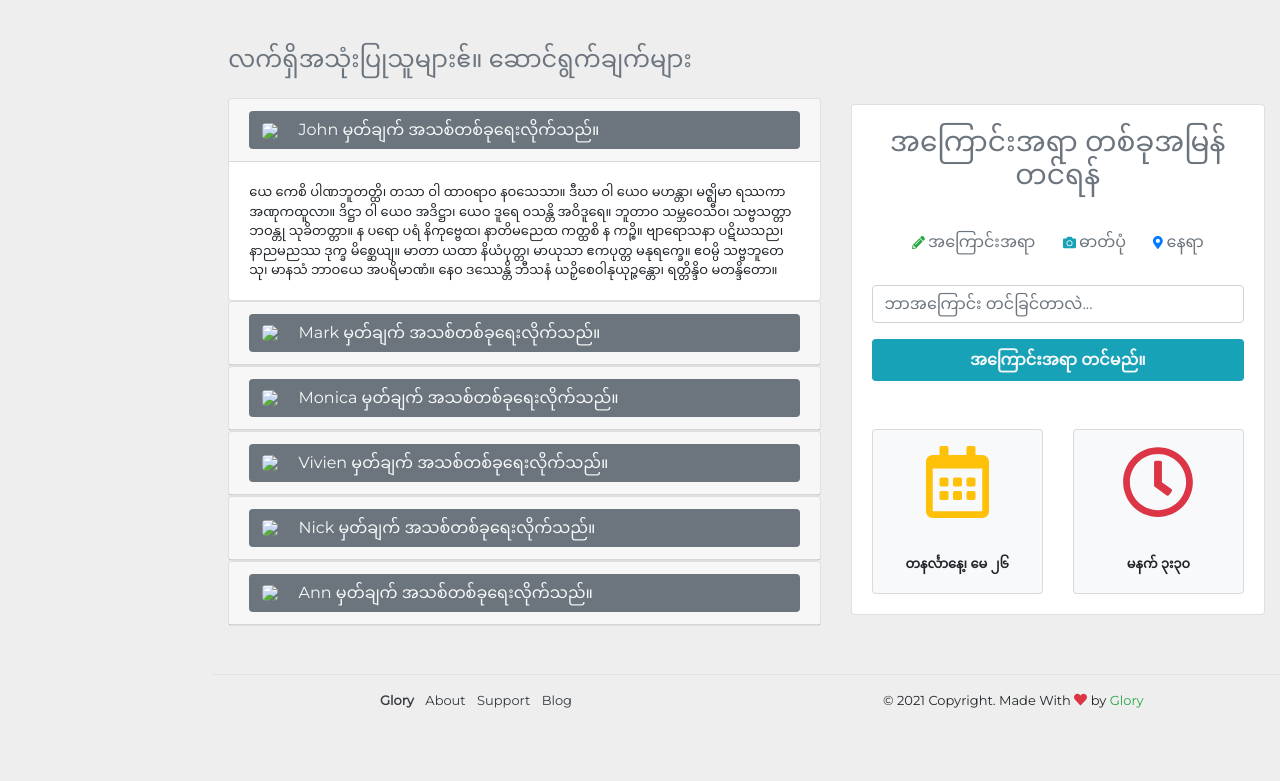
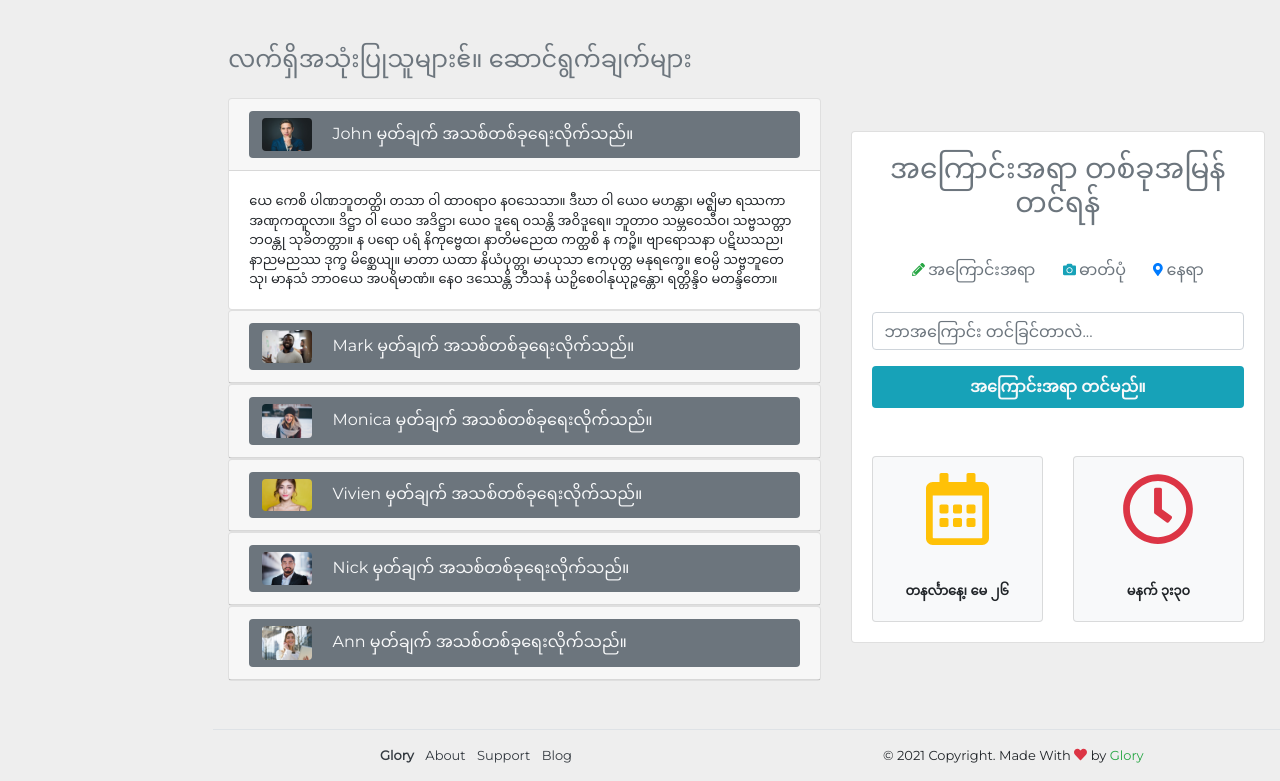
Before and after one commit to robinglory/Admin_Dashboard-Bootstrap, a plain HTML site: page index.html in a window 1280 px wide. Shown: the part 1382-2163 px from the top of the page. Before the commit the page ends 2108 px from the top, so only its background shows below. Drawn offline with nearby package versions, Linux system fonts and the light colour scheme; the site is published under a folder, as on GitHub Pages, so addresses that start at the root find nothing; files whose address does not match are found by name.

Commit message:
Updating Photos

```diff
--- a/index.html
+++ b/index.html
@@ -3,7 +3,7 @@
   <head>
     <meta charset="utf-8">
     <meta name="viewport" content="width=device-width, initial-scale=1, shrink-to-fit=no">
-    <link rel="title icon" href="images/title-img.png">
+    <link rel="title icon" href="title-img.png">
     <link rel="stylesheet" href="https://stackpath.bootstrapcdn.com/bootstrap/4.1.1/css/bootstrap.min.css" integrity="sha384-WskhaSGFgHYWDcbwN70/dfYBj47jz9qbsMId/iRN3ewGhXQFZCSftd1LZCfmhktB" crossorigin="anonymous">
     <script defer src="https://use.fontawesome.com/releases/v5.0.13/js/all.js" integrity="sha384-xymdQtn1n3lH2wcu0qhcdaOpQwyoarkgLVxC/wZ5q7h9gHtxICrpcaSUfygqZGOe" crossorigin="anonymous"></script>
     <link href="https://fonts.googleapis.com/css?family=Montserrat" rel="stylesheet">
@@ -24,7 +24,7 @@
             <div class="col-xl-2 col-lg-3 col-md-4 sidebar fixed-top">
               <a href="#" class="navbar-brand text-white d-block mx-auto text-center py-3 mb-4 bottom-border">ဘုန်းမြင့်မြတ်စုပေါင်းကုပ္ပဏီ</a>
               <div class="bottom-border pb-3">
-                <img src="/admin2.jpeg" width="50" class="rounded-circle mr-3">
+                <img src="admin2.jpeg" width="50" class="rounded-circle mr-3">
                 <a href="#" class="text-white">ရန်နိုင်ကျော်တင့်</a>
               </div>
               <ul class="navbar-nav flex-column mt-4">
@@ -495,7 +495,7 @@
                   <div class="card">
                     <div class="card-header">
                       <button class="btn btn-block bg-secondary text-light text-left" data-toggle="collapse" data-target="#collapseOne">
-                        <img src="/cust1.jpeg" width="50" class="mr-3 rounded">
+                        <img src="cust1.jpeg" width="50" class="mr-3 rounded">
                         John မှတ်ချက် အသစ်တစ်ခုရေးလိုက်သည်။
                       </button>
                     </div>
@@ -511,7 +511,7 @@
                   <div class="card">
                     <div class="card-header">
                       <button class="btn btn-block bg-secondary text-light text-left" data-toggle="collapse" data-target="#collapseTwo">
-                        <img src="/cust2.jpeg" width="50" class="mr-3 rounded">
+                        <img src="cust2.jpeg" width="50" class="mr-3 rounded">
                         Mark မှတ်ချက် အသစ်တစ်ခုရေးလိုက်သည်။
                       </button>
                     </div>
@@ -527,7 +527,7 @@
                   <div class="card">
                     <div class="card-header">
                       <button class="btn btn-block bg-secondary text-light text-left" data-toggle="collapse" data-target="#collapseThree">
-                        <img src="/cust3.jpeg" width="50" class="mr-3 rounded">
+                        <img src="cust3.jpeg" width="50" class="mr-3 rounded">
                         Monica မှတ်ချက် အသစ်တစ်ခုရေးလိုက်သည်။
                       </button>
                     </div>
@@ -543,7 +543,7 @@
                   <div class="card">
                     <div class="card-header">
                       <button class="btn btn-block bg-secondary text-light text-left" data-toggle="collapse" data-target="#collapseFour">
-                        <img src="/cust4.jpeg" width="50" class="mr-3 rounded">
+                        <img src="cust4.jpeg" width="50" class="mr-3 rounded">
                         Vivien မှတ်ချက် အသစ်တစ်ခုရေးလိုက်သည်။
                       </button>
                     </div>
@@ -559,7 +559,7 @@
                   <div class="card">
                     <div class="card-header">
                       <button class="btn btn-block bg-secondary text-light text-left" data-toggle="collapse" data-target="#collapseFive">
-                        <img src="/cust5.jpeg" width="50" class="mr-3 rounded">
+                        <img src="cust5.jpeg" width="50" class="mr-3 rounded">
                         Nick မှတ်ချက် အသစ်တစ်ခုရေးလိုက်သည်။
                       </button>
                     </div>
@@ -575,7 +575,7 @@
                   <div class="card">
                     <div class="card-header">
                       <button class="btn btn-block bg-secondary text-light text-left" data-toggle="collapse" data-target="#collapseSix">
-                        <img src="/cust6.jpeg" width="50" class="mr-3 rounded">
+                        <img src="cust6.jpeg" width="50" class="mr-3 rounded">
                         Ann မှတ်ချက် အသစ်တစ်ခုရေးလိုက်သည်။
                       </button>
                     </div>
```
